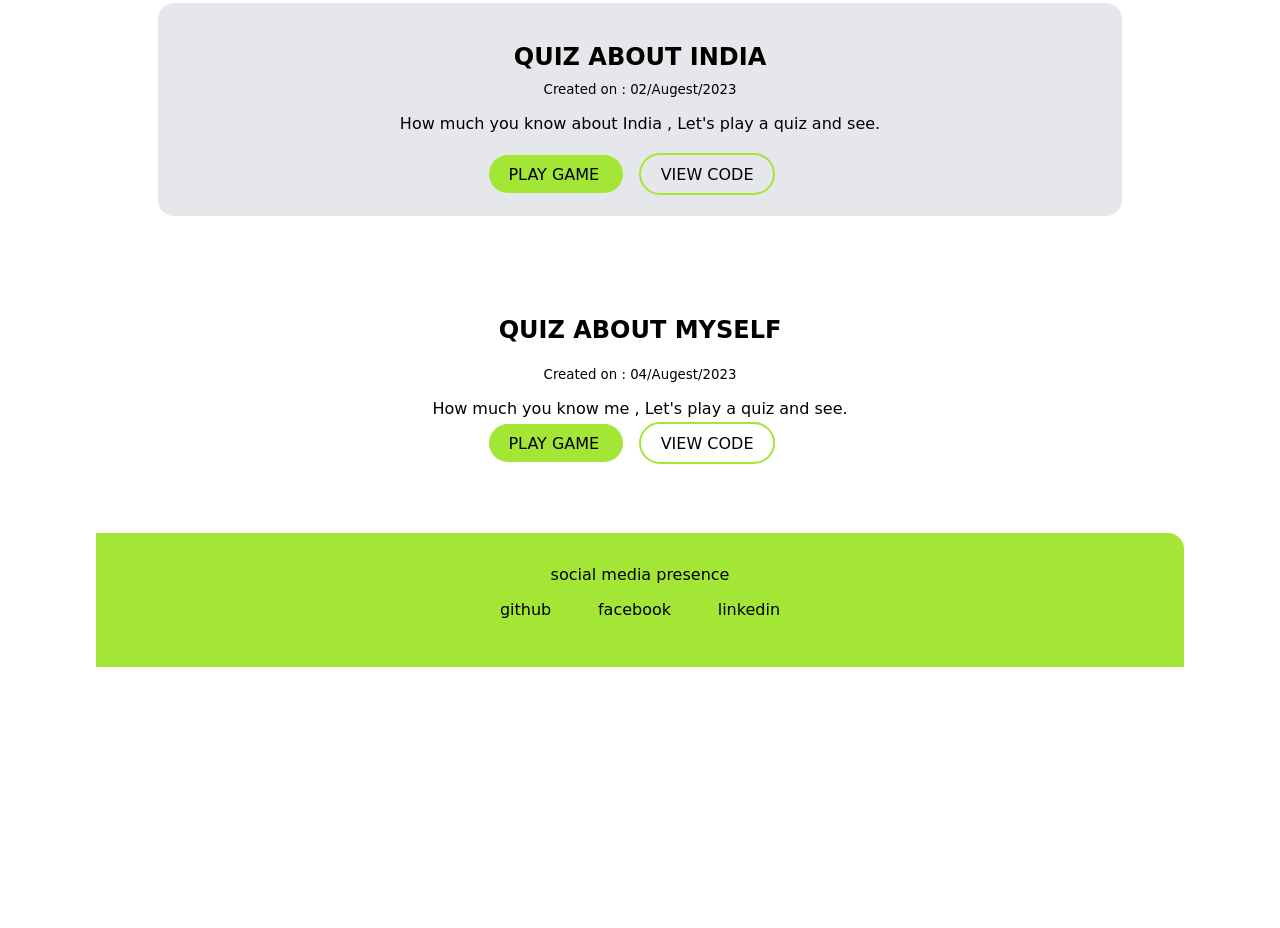
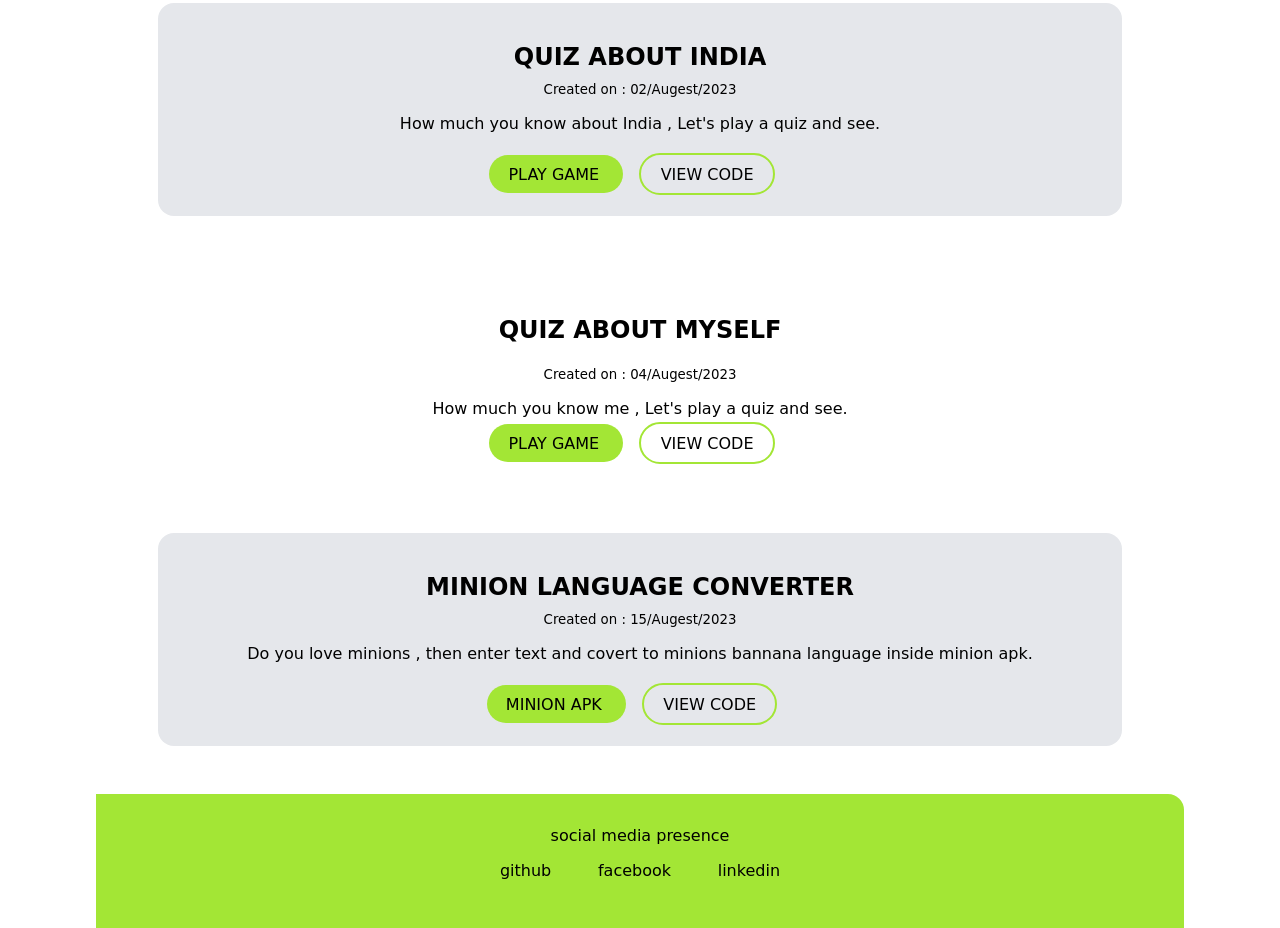
Before and after one commit to Gowtham00007/Gowtham-personal-portfolio, a plain HTML site: page projects.html in a window 1280 px wide. Shown: the part 643-1571 px from the top of the page. Before the commit the page ends 1310 px from the top, so only its background shows below. Drawn offline with Linux system fonts and the light colour scheme; a web font is replaced by a local one.

Commit message:
update: adding new project

```diff
--- a/projects.html
+++ b/projects.html
@@ -33,7 +33,8 @@
     <h1 class="hero-heading" >MY <br><span style="color: var(--primery-color);">PROJECTS</span> </h1>
     </header>
     <!-- project one -->
-  <ul class="list-non-bullet">
+
+<ul class="list-non-bullet">
     <li>
         <article class="showcase-list flued-container container ">
             <h1>QUIZ ABOUT INDIA </h1>
@@ -49,7 +50,6 @@
         </a>
         </article>
     </li>
-
  <!-- project two -->
 
     <li>
@@ -67,6 +67,29 @@
         </a>
         </article>
     </li>
+
+
+    <li>
+        <article class="showcase-list flued-container container ">
+            <h1>MINION LANGUAGE CONVERTER </h1>
+            <small> Created on : 15/Augest/2023</small>
+          <p>Do you love minions , then enter  text and covert to minions bannana language inside minion apk.</p>
+              <a class=" link primery-link"
+               href="https://gowtham-minion-app.netlify.app/">
+            MINION APK
+            </a>
+            <a class=" link secondary-color"
+            href="https://github.com/Gowtham00007/minionapp/blob/main/index.html">
+            VIEW CODE
+        </a>
+        </article>
+    </li>
+
+
+
+
+
+
 
   </ul>
 
```
